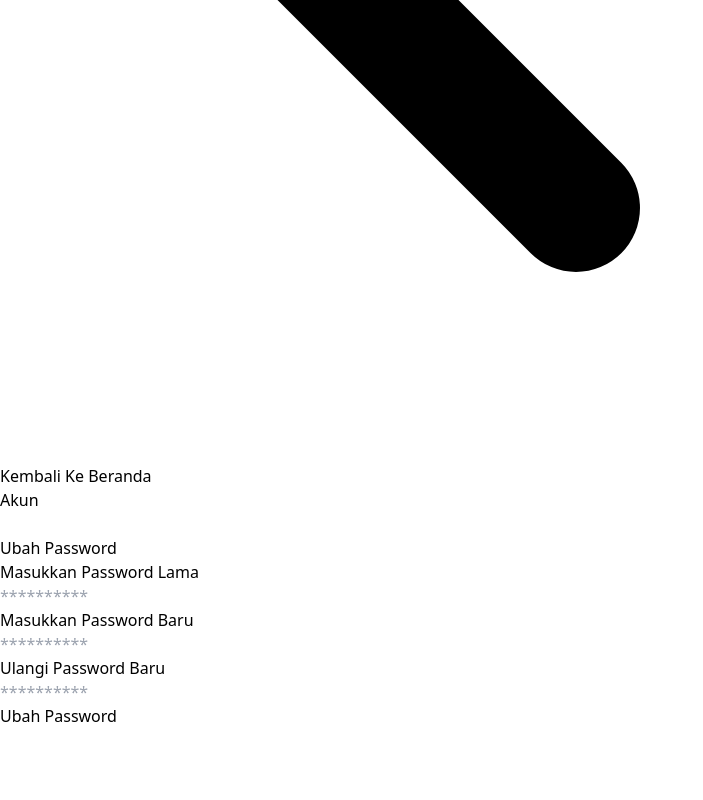
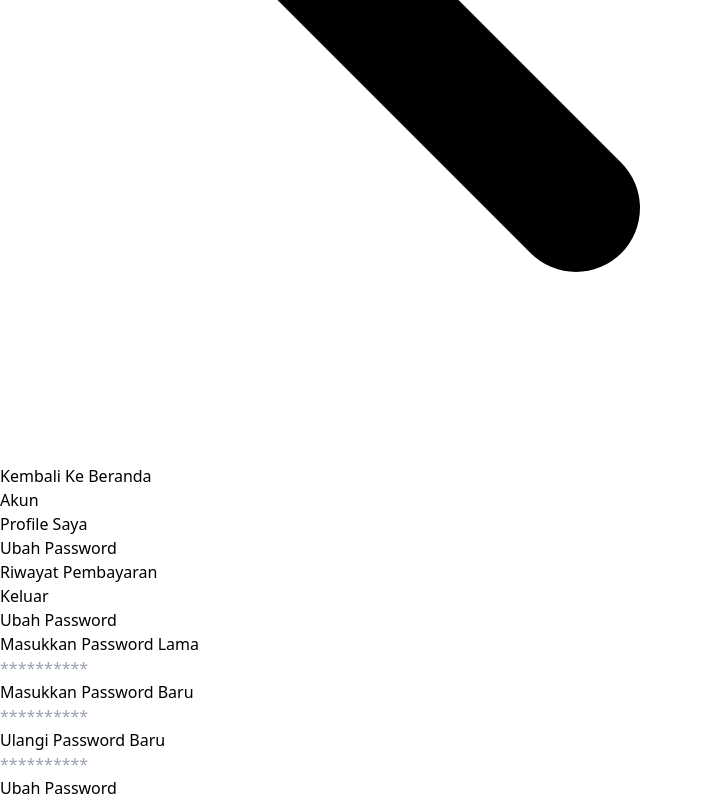
Before and after one commit to rizkyjackbar/fe_binar_final_project, a React (Vite) app: page /changepassword in a window 1280 px wide. Shown: the part 2083-2883 px from the top of the page, without its empty margins (0-703 px from the left). Before the commit the page ends 2811 px from the top, so only its background shows below. Built offline with nearby package versions, Linux system fonts and the light colour scheme.

Commit message:
fixing code responsive :rizzz

```diff
--- a/src/component/MenuActionProfile.jsx
+++ b/src/component/MenuActionProfile.jsx
@@ -1,17 +1,23 @@
-import {
-  CogIcon,
-  ShoppingCartIcon,
-  PencilAltIcon,
-  LogoutIcon,
-  MenuIcon,
-  XIcon,
-} from "@heroicons/react/solid";
 import { Link, useNavigate } from "react-router-dom";
-import { useState } from "react";
+import { useState, useEffect } from "react";
+import { MenuIcon, XIcon } from "@heroicons/react/solid";
 
 const MenuActionProfile = () => {
   const navigate = useNavigate();
+  const [isMobile, setIsMobile] = useState(window.innerWidth < 768);
   const [isMenuOpen, setIsMenuOpen] = useState(false);
+
+  useEffect(() => {
+    const handleResize = () => {
+      setIsMobile(window.innerWidth < 768);
+    };
+
+    window.addEventListener("resize", handleResize);
+
+    return () => {
+      window.removeEventListener("resize", handleResize);
+    };
+  }, []);
 
   const handleLogout = () => {
     clearSessionData();
@@ -29,8 +35,8 @@ const MenuActionProfile = () => {
   };
 
   return (
-    <div className="p-4 text-right">
-      <div className="md:hidden">
+    <div className={`p-4 ${isMobile ? "text-right" : ""}`}>
+      {isMobile ? (
         <button
           onClick={toggleMenu}
           className="text-indigo-600 focus:outline-none"
@@ -41,12 +47,9 @@ const MenuActionProfile = () => {
             <MenuIcon className="w-6 h-6" />
           )}
         </button>
-      </div>
-
-      {isMenuOpen && (
-        <ul className="md:flex md:items-center md:space-x-4">
+      ) : (
+        <ul>
           <li className="flex items-center mb-3.5 pb-3.5 border-b border-gray-300">
-            <PencilAltIcon className="w-6 h-6 mr-2 text-indigo-600" />
             <Link
               to="/editdetailaccount"
               className="text-black hover:text-indigo-600 font-medium transition-all"
@@ -55,7 +58,6 @@ const MenuActionProfile = () => {
             </Link>
           </li>
           <li className="flex items-center mb-3.5 pb-3.5 border-b border-gray-300">
-            <CogIcon className="w-6 h-6 mr-2 text-indigo-600" />
             <Link
               to="/changepassword"
               className="text-black hover:text-indigo-600 font-medium transition-all"
@@ -64,7 +66,6 @@ const MenuActionProfile = () => {
             </Link>
           </li>
           <li className="flex items-center mb-3.5 pb-3.5 border-b border-gray-300">
-            <ShoppingCartIcon className="w-6 h-6 mr-2 text-indigo-600" />
             <Link
               to="/paymenthistory"
               className="text-black hover:text-indigo-600 font-medium transition-all"
@@ -73,7 +74,6 @@ const MenuActionProfile = () => {
             </Link>
           </li>
           <li className="flex items-center mb-3.5 pb-3.5 border-b border-gray-300">
-            <LogoutIcon className="w-6 h-6 mr-2 text-indigo-600" />
             <button
               onClick={handleLogout}
               className="text-black hover:text-indigo-600 font-medium transition-all"
@@ -83,6 +83,45 @@ const MenuActionProfile = () => {
           </li>
         </ul>
       )}
+
+      {isMobile && isMenuOpen && (
+        <div className="md:hidden">
+          <ul className="md:flex md:items-center md:space-x-4">
+            <li className="flex items-center mb-3.5 pb-3.5 border-b border-gray-300">
+              <Link
+                to="/editdetailaccount"
+                className="text-black hover:text-indigo-600 font-medium transition-all"
+              >
+                Profile Saya
+              </Link>
+            </li>
+            <li className="flex items-center mb-3.5 pb-3.5 border-b border-gray-300">
+              <Link
+                to="/changepassword"
+                className="text-black hover:text-indigo-600 font-medium transition-all"
+              >
+                Ubah Password
+              </Link>
+            </li>
+            <li className="flex items-center mb-3.5 pb-3.5 border-b border-gray-300">
+              <Link
+                to="/paymenthistory"
+                className="text-black hover:text-indigo-600 font-medium transition-all"
+              >
+                Riwayat Pembayaran
+              </Link>
+            </li>
+            <li className="flex items-center mb-3.5 pb-3.5 border-b border-gray-300">
+              <button
+                onClick={handleLogout}
+                className="text-black hover:text-indigo-600 font-medium transition-all"
+              >
+                Keluar
+              </button>
+            </li>
+          </ul>
+        </div>
+      )}
     </div>
   );
 };
```
